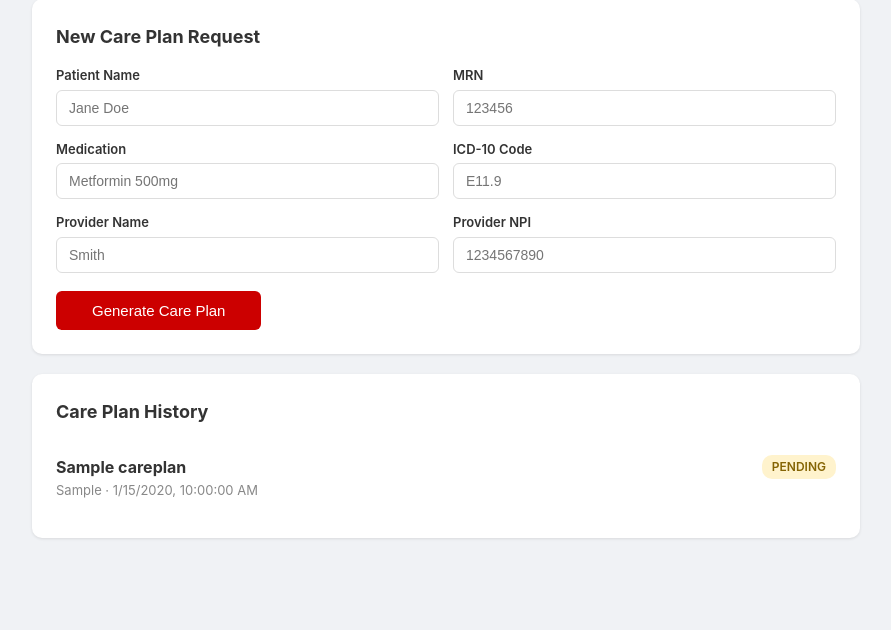
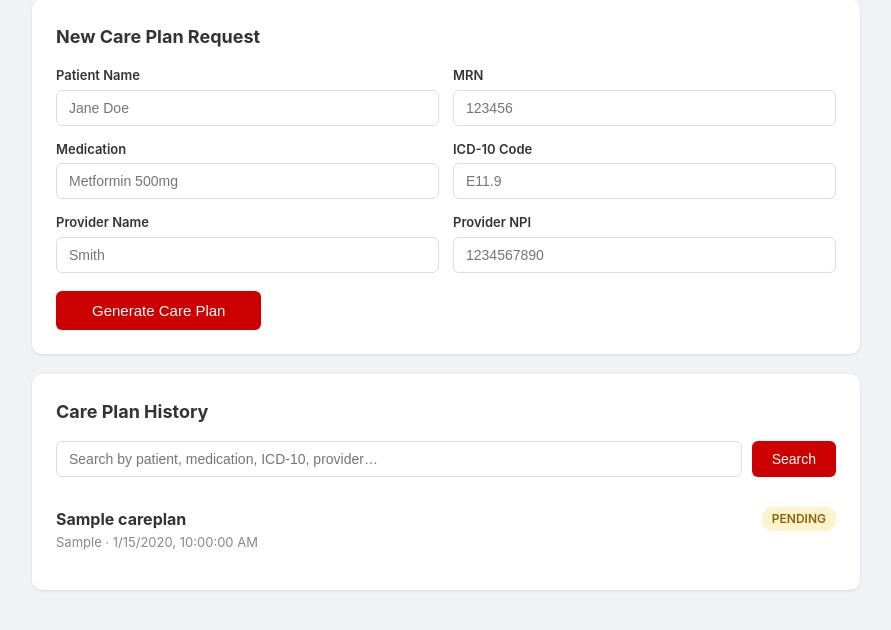
Before and after one commit to Eriq7/ElderMedAssist, a Django app: page / in a window 1280 px wide. Shown: the part 126-756 px from the top of the page, without its empty margins (194-1085 px from the left). Run offline with Django 5.2, Linux system fonts and the light colour scheme; tables that the repository leaves empty hold one stand-in row (values such as "Sample post").

Commit message:
Add download and search features for care plans

```diff
--- a/careplan/templates/careplan/index.html
+++ b/careplan/templates/careplan/index.html
@@ -65,6 +65,29 @@
     .history-plan { margin-top: 10px; font-size: 14px; }
     .empty-msg { color: #aaa; }
 
+    /* ── Search ── */
+    .search-bar {
+      display: flex; gap: 10px; margin-bottom: 16px;
+    }
+    .search-bar input {
+      flex: 1; padding: 9px 12px; border: 1px solid #ddd;
+      border-radius: 6px; font-size: 14px;
+    }
+    .search-bar input:focus { outline: none; border-color: #c00; }
+    .search-bar button {
+      background: #c00; color: #fff; border: none; padding: 9px 20px;
+      border-radius: 6px; font-size: 14px; cursor: pointer;
+    }
+    .search-bar button:hover { background: #a00; }
+
+    /* ── Download button ── */
+    .btn-download {
+      display: inline-block; margin-top: 8px; padding: 5px 14px;
+      background: #0066cc; color: #fff; border: none; border-radius: 4px;
+      font-size: 12px; cursor: pointer; text-decoration: none;
+    }
+    .btn-download:hover { background: #004999; }
+
     /* ── Spinner ── */
     .spinner {
       display: inline-block; width: 18px; height: 18px;
@@ -109,6 +132,10 @@
   <!-- ── History ── -->
   <div class="card">
     <h2>Care Plan History</h2>
+    <div class="search-bar">
+      <input type="text" id="search-input" placeholder="Search by patient, medication, ICD-10, provider…">
+      <button onclick="loadHistory()">Search</button>
+    </div>
     <div id="history"><p class="empty-msg">Loading…</p></div>
   </div>
 
@@ -133,10 +160,12 @@
   /* ── Load history ── */
   async function loadHistory() {
     try {
-      const res  = await fetch('/api/careplans/');
+      const q = document.getElementById('search-input').value.trim();
+      const url = q ? `/api/careplans/?q=${encodeURIComponent(q)}` : '/api/careplans/';
+      const res  = await fetch(url);
       const plans = await res.json();
       const el = document.getElementById('history');
-      if (!plans.length) { el.innerHTML = '<p class="empty-msg">No care plans yet.</p>'; return; }
+      if (!plans.length) { el.innerHTML = '<p class="empty-msg">No care plans found.</p>'; return; }
       el.innerHTML = plans.map(p => `
         <div class="history-item">
           <div class="history-header">
@@ -144,10 +173,18 @@
             ${badgeHtml(p.status)}
           </div>
           <div class="history-meta">${p.medication} · ${new Date(p.created_at).toLocaleString()}</div>
-          ${p.status === 'completed' ? `<div class="history-plan">${mdToHtml(p.care_plan_text)}</div>` : ''}
+          ${p.status === 'completed' ? `
+            <div class="history-plan">${mdToHtml(p.care_plan_text)}</div>
+            <a class="btn-download" href="/api/careplans/${p.id}/download/">Download .txt</a>
+          ` : ''}
         </div>`).join('');
     } catch(e) { console.error(e); }
   }
+
+  /* ── Enter 键触发搜索 ── */
+  document.getElementById('search-input').addEventListener('keydown', (e) => {
+    if (e.key === 'Enter') loadHistory();
+  });
 
   loadHistory();
 
@@ -185,7 +222,9 @@
       document.getElementById('result-status').textContent = data.status;
 
       if (data.status === 'completed') {
-        document.getElementById('result-content').innerHTML = mdToHtml(data.care_plan_text);
+        document.getElementById('result-content').innerHTML =
+          mdToHtml(data.care_plan_text) +
+          `<a class="btn-download" href="/api/careplans/${data.id}/download/">Download .txt</a>`;
       } else {
         document.getElementById('result-content').innerHTML =
           `<p style="color:#c00">Generation failed. ${data.care_plan_text}</p>`;
--- a/careplan/urls.py
+++ b/careplan/urls.py
@@ -5,4 +5,5 @@ urlpatterns = [
     path('', views.index, name='index'),
     path('api/generate/', views.generate_careplan, name='generate_careplan'),
     path('api/careplans/', views.list_careplans, name='list_careplans'),
+    path('api/careplans/<int:pk>/download/', views.download_careplan, name='download_careplan'),
 ]
--- a/careplan/views.py
+++ b/careplan/views.py
@@ -2,7 +2,7 @@ import json
 import os
 
 import openai
-from django.http import JsonResponse
+from django.http import HttpResponse, JsonResponse
 from django.shortcuts import render
 from django.views.decorators.csrf import csrf_exempt
 from django.views.decorators.http import require_http_methods
@@ -18,6 +18,8 @@ def index(request):
 @require_http_methods(["POST"])
 def generate_careplan(request):
     data = json.loads(request.body)
+    print(f"\n{'='*50}")
+    print(f"[DEBUG 1] 收到请求, data = {data}")
 
     # 1) 创建，状态 = pending
     care_plan = CarePlan.objects.create(
@@ -33,8 +35,10 @@ def generate_careplan(request):
     # 2) 改为 processing
     care_plan.status = 'processing'
     care_plan.save()
+    print(f"[DEBUG 2] CarePlan #{care_plan.id} 已创建, status={care_plan.status}")
 
     # 3) 同步调用 LLM
+    print(f"[DEBUG 3] 开始调用 LLM ...")
     try:
         result = call_llm(
             patient_name=care_plan.patient_name,
@@ -44,11 +48,15 @@ def generate_careplan(request):
         )
         care_plan.status = 'completed'
         care_plan.care_plan_text = result
+        print(f"[DEBUG 4] LLM 返回成功, 前100字: {result[:100]}...")
     except Exception as e:
         care_plan.status = 'failed'
         care_plan.care_plan_text = str(e)
+        print(f"[DEBUG 4] LLM 调用失败: {e}")
 
     care_plan.save()
+    print(f"[DEBUG 5] 最终 status={care_plan.status}, 返回 JSON")
+    print(f"{'='*50}\n")
 
     return JsonResponse(serialize_careplan(care_plan))
 
@@ -56,7 +64,37 @@ def generate_careplan(request):
 @require_http_methods(["GET"])
 def list_careplans(request):
     plans = CarePlan.objects.all().order_by('-created_at')
+
+    q = request.GET.get('q', '').strip()
+    if q:
+        plans = plans.filter(patient_name__icontains=q) | \
+                plans.filter(medication__icontains=q) | \
+                plans.filter(icd10_code__icontains=q) | \
+                plans.filter(provider_name__icontains=q)
+
     return JsonResponse([serialize_careplan(p) for p in plans], safe=False)
+
+
+@require_http_methods(["GET"])
+def download_careplan(request, pk):
+    plan = CarePlan.objects.get(id=pk)
+
+    content = (
+        f"Care Plan #{plan.id}\n"
+        f"{'=' * 40}\n"
+        f"Patient: {plan.patient_name} (MRN: {plan.patient_mrn})\n"
+        f"Medication: {plan.medication}\n"
+        f"ICD-10: {plan.icd10_code}\n"
+        f"Provider: {plan.provider_name} (NPI: {plan.provider_npi})\n"
+        f"Status: {plan.status}\n"
+        f"Created: {plan.created_at.strftime('%Y-%m-%d %H:%M')}\n"
+        f"{'=' * 40}\n\n"
+        f"{plan.care_plan_text}\n"
+    )
+
+    response = HttpResponse(content, content_type='text/plain')
+    response['Content-Disposition'] = f'attachment; filename="careplan_{plan.id}.txt"'
+    return response
 
 
 def serialize_careplan(p):
@@ -79,6 +117,7 @@ def serialize_careplan(p):
 
 def call_llm(patient_name, medication, icd10_code, provider_name):
     api_key = os.environ.get('OPENAI_API_KEY', '')
+    print(f"[DEBUG LLM] api_key 存在: {bool(api_key and api_key != 'your-api-key-here')}")
 
     if not api_key or api_key == 'your-api-key-here':
         # 没有 API key 时返回 mock 数据，方便你先跑通流程
```
Also changed, not shown: 1 other file.
